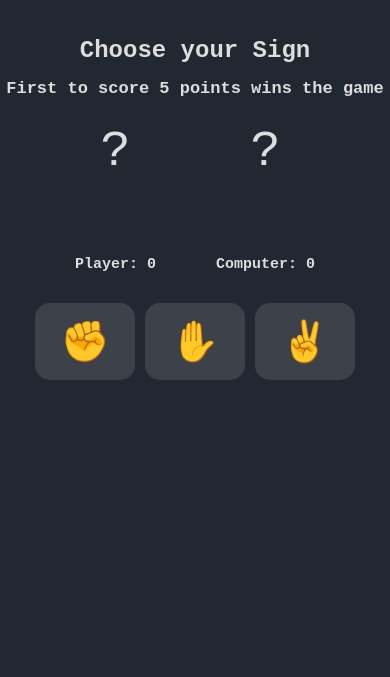
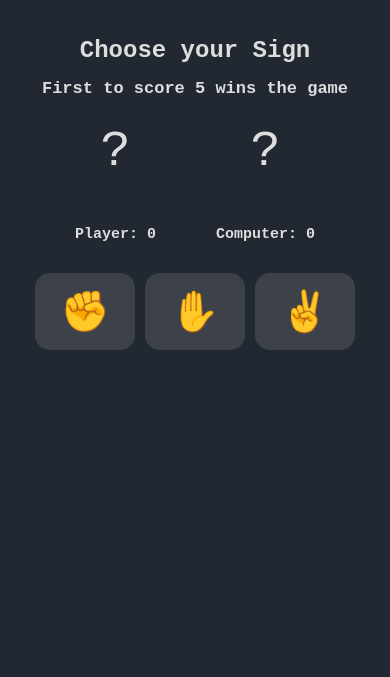
Before and after one commit to alextirgard00n/rock-paper-scissors, a plain HTML site: page index.html in a window 390 px wide. Shown: the part 101-778 px from the top of the page. Drawn offline with Linux system fonts and the light colour scheme.

Commit message:
reduced message

```diff
--- a/app.js
+++ b/app.js
@@ -136,7 +136,7 @@ function restartGame() {
     playerScore = 0
     computerScore = 0
     scoreInfo.textContent = 'Choose your Sign'
-    scoreMessage.textContent = 'First to score 5 points wins the game'
+    scoreMessage.textContent = 'First to score 5 wins the game'
     playerScoreMsg.textContent = 'Player: 0'
     computerScoreMsg.textContent = 'Computer: 0'
     playerSign.textContent = '?'
--- a/index.html
+++ b/index.html
@@ -18,7 +18,7 @@
     <div class="content">
         <div class="result">
             <h2 class="scoreInfo">Choose your Sign</h2>
-            <h3 class="scoreMessage">First to score 5 points wins the game</h3>
+            <h3 class="scoreMessage">First to score 5 wins the game</h3>
         </div>
         <div class="scoresContainer">
             <div class="scoreBox">
--- a/style.css
+++ b/style.css
@@ -13,7 +13,6 @@ body {
     flex-direction: column;
     font-family: 'Courier New', Courier, monospace;
     color: #ddd;
-    /* min-height: 100vh; */
     height: 100%;
 }
 
@@ -138,7 +137,7 @@ h1 {
 
 
 
-@media (max-width: 550px) {
+@media (max-width: 570px) {
     h1 {
         font-size: 18px;
     }
@@ -153,6 +152,10 @@ h1 {
 
     .scoresContainer {
         padding: 10px;
+    }
+
+    .scoreBox {
+        height: 120px;
     }
 
     .scoreBox div:nth-child(1) {
```
